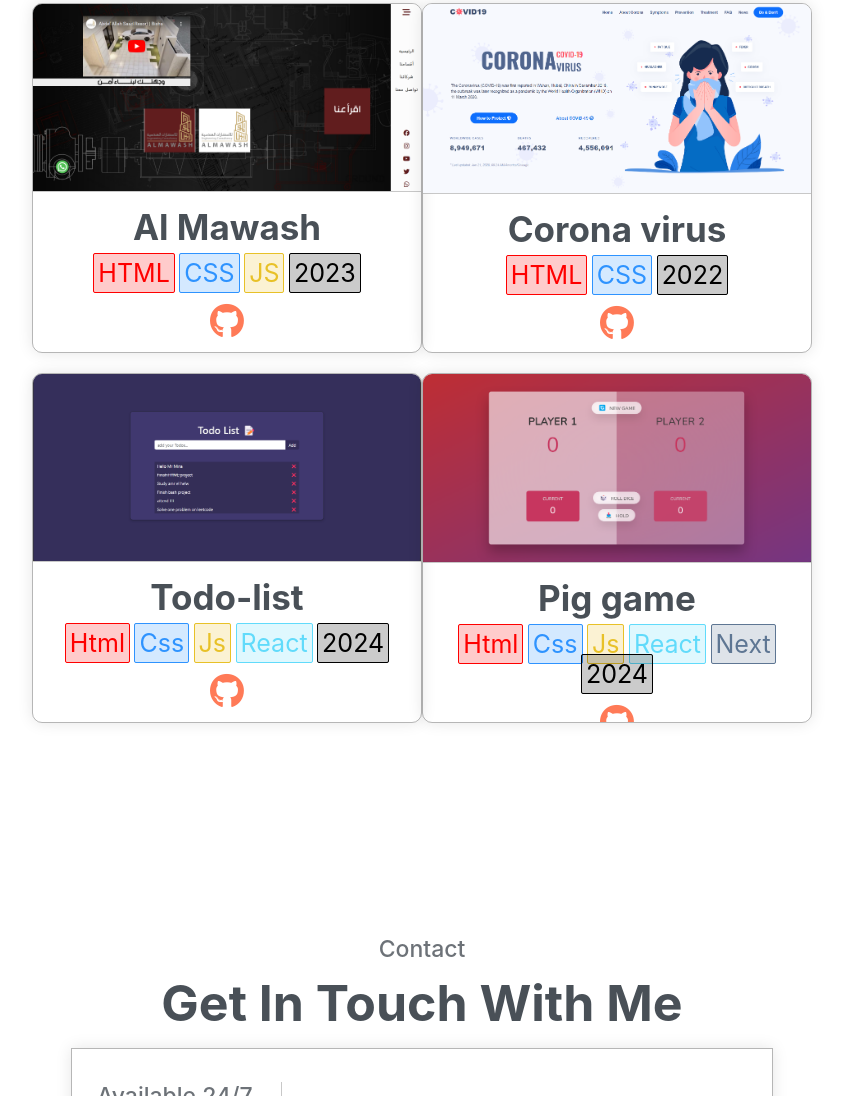
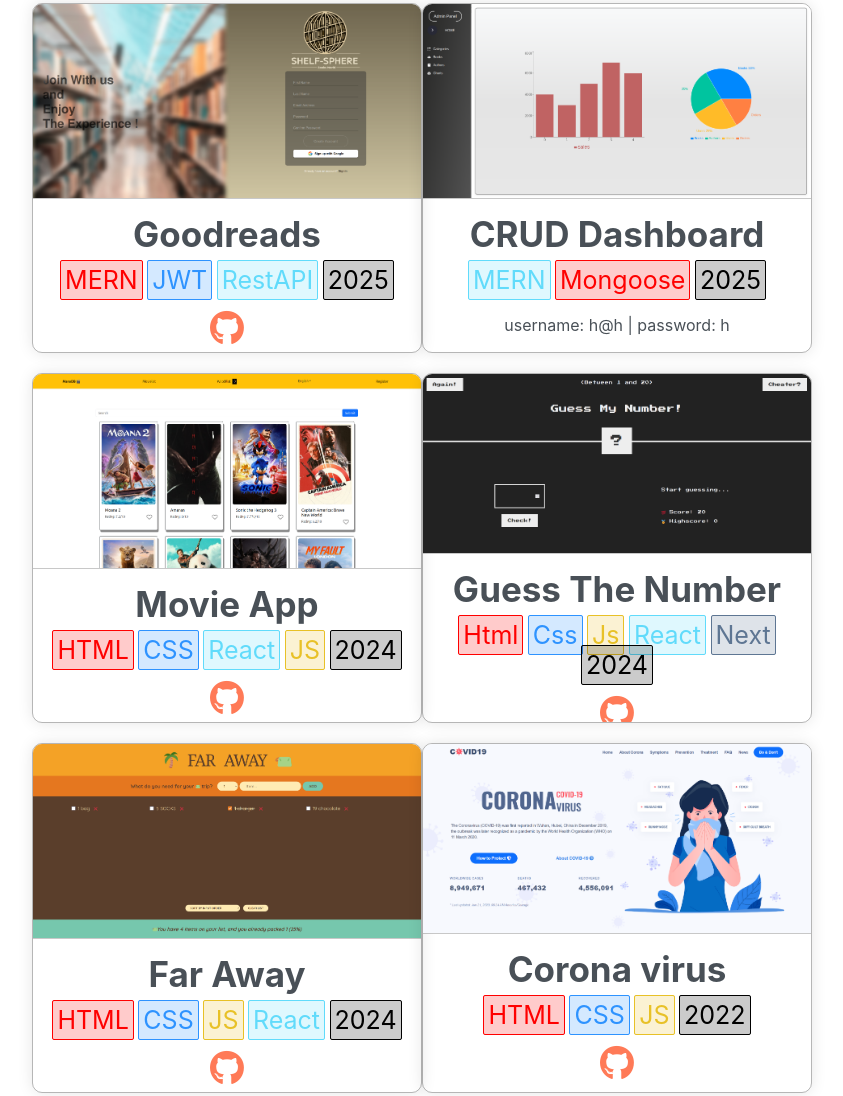
Before and after one commit to MaNn0/Portfolio, a plain HTML site: page index.html in a window 1280 px wide. Shown: the part 2533-3629 px from the top of the page, without its empty margins (218-1061 px from the left). Drawn offline with nearby package versions, Linux system fonts and the light colour scheme.

Commit message:
adding projects

```diff
--- a/index.html
+++ b/index.html
@@ -58,7 +58,8 @@
         </div>
         <hr>
         <section id="About">
-            <img class="animate__zoomIn animate__animated wow" src="WhatsApp Image 2024-02-11 at 23.58.14_7b688343-Photoroom.png-Photoroom (1).png"
+            <img class="animate__zoomIn animate__animated wow"
+                src="WhatsApp Image 2024-02-11 at 23.58.14_7b688343-Photoroom.png-Photoroom (1).png"
                 alt="Abdelrahman Ebeid">
             <div class="abouttxt animate__zoomIn animate__animated wow">
                 <h4 style="font-weight: 500; padding-top: 2px;">Abdelrahman Ebeid</h4>
@@ -89,19 +90,23 @@
                     apps, and SEO strategies.</p>
             </div>
             <div class="cards">
-                <div  class="card-body animate__flipInX animate__animated wow" data-wow-delay="0.3s" data-wow-duration="1.5s">
+                <div class="card-body animate__flipInX animate__animated wow" data-wow-delay="0.3s"
+                    data-wow-duration="1.5s">
                     <i class="fa-solid fa-laptop-code icon"></i>
                     <p class="subtitle">Front-end Development</p>
                 </div>
-                <div  class="card-body animate__flipInX animate__animated wow" data-wow-delay="0.3s" data-wow-duration="1.5s">
+                <div class="card-body animate__flipInX animate__animated wow" data-wow-delay="0.3s"
+                    data-wow-duration="1.5s">
                     <i class="fa-solid fa-server icon"></i>
                     <p class="subtitle">Back-end Development</p>
                 </div>
-                <div  class="card-body animate__flipInX animate__animated wow" data-wow-delay="0.3s" data-wow-duration="1.5s">
+                <div class="card-body animate__flipInX animate__animated wow" data-wow-delay="0.3s"
+                    data-wow-duration="1.5s">
                     <i class="fa-solid fa-database icon"></i>
                     <p class="subtitle">Database Administrator </p>
                 </div>
-                <div  class="card-body animate__flipInX animate__animated wow" data-wow-delay="0.3s" data-wow-duration="1.5s">
+                <div class="card-body animate__flipInX animate__animated wow" data-wow-delay="0.3s"
+                    data-wow-duration="1.5s">
                     <i class="fa-solid fa-gear icon"></i>
                     <p class="subtitle">RESTful API Integration</p>
                 </div>
@@ -111,38 +116,112 @@
             <h6 class="subtitle animate__fadeInUp animate__animated wow" style="font-weight: 500;">Portfolio</h6>
             <h2 class="animate__fadeInUp animate__animated wow" style="margin-bottom: 40px;">My Latest Work</h2>
             <div class="cards2">
-                <div class="card2-body animate__flipInY animate__animated wow"data-wow-delay="0.3s" data-wow-duration="1.5s">
-                    <a href="https://super-sprite-f73aed.netlify.app/" target="_blank">
-                        <img class="cardimg test" src="mawash.png" alt="elmawash">
+                <div class="card2-body animate__flipInY animate__animated wow data-wow-delay=" 0.3s"
+                    data-wow-duration="1.5s"">
+                <a href=" https://goodreads-app.vercel.app/" target="_blank"><img class="cardimg" src="Goodreads.png"
+                        alt="todo"></a>
+                    <h3>Goodreads</h3>
+                    <span class="spnh">MERN</span>
+                    <span class="spnc">JWT</span>
+                    <span class="spnr">RestAPI</span>
+                    <!-- <span class="spnj">Mongoose</span> -->
+                    <span class="spn">2025</span>
+                    <br>
+                    <a target="_blank" href="https://github.com/nadaahmed2001/Goodreads-App">
+                        <i class="fa-brands fa-github inneri" style="margin-top: 1rem;"></i>
                     </a>
-                    <h3>Al Mawash</h3>
+                </div>
+                <div class="card2-body animate__flipInY animate__animated wow data-wow-delay=" 0.3s"
+                    data-wow-duration="1.5s"">
+                    <a href=" https://goodreads-app.vercel.app/SalesChart" target="_blank"><img class="cardimg"
+                        src="Dashboard.png" alt="todo"></a>
+                    <h3>CRUD Dashboard</h3>
+                    <span class="spnr">MERN</span>
+                    <span class="spnh">Mongoose</span>
+                    <!-- <span class="spnc">Express</span> -->
+                    <!-- <span class="spnj">Mongoose</span> -->
+                    <span class="spn">2025</span>
+                    <br><br>
+                    <p>username: h@h | password: h</p>
+                </div>
+            </div>
+            <div class="cards2">
+                <!--  -->
+                <div class="card2-body animate__flipInY animate__animated wow" data-wow-delay="0.3s"
+                    data-wow-duration="1.5s">
+                    <a href="https://manobest22.netlify.app/" target="_blank">
+                        <img class="cardimg test" src="movie.png" alt="elmawash">
+                    </a>
+                    <h3>Movie App</h3>
                     <span class="spnh">HTML</span>
                     <span class="spnc">CSS</span>
+
+                    <span class="spnr">React</span>
+
                     <span class="spnj">JS</span>
-                    <span class="spn">2023</span>
+                    <span class="spn">2024</span>
                     <br>
                     <a target="_blank" href="https://github.com/MaNn0/mawash">
                         <i class="fa-brands fa-github inneri" style="margin-top: 1rem;"></i>
                     </a>
                 </div>
-                <div class="card2-body animate__flipInY animate__animated wow"data-wow-delay="0.3s" data-wow-duration="1.5s">
+
+                <div class="card2-body animate__flipInY animate__animated wow" data-wow-delay="0.3s"
+                    data-wow-duration="1.5s">
+                    <a href="https://mann0.github.io/Gusse-the-number/" target="_blank"><img class="cardimg"
+                            src="Guess.png" alt=""></a>
+                    <h3>Guess The Number</h3>
+                    <span class="spnh">Html</span>
+                    <span class="spnc">Css</span>
+                    <span class="spnj">Js</span>
+                    <span class="spnr">React</span>
+                    <span class="spnn">Next</span>
+                    <span class="spn">2024</span>
+                    <br>
+                    <a target="_blank" href="https://github.com/MaNn0/Gusse-the-number">
+                        <i class="fa-brands fa-github inneri" style="margin-top: 1rem;"></i>
+                    </a>
+                </div>
+            </div>
+            <div class="cards2">
+                <div class="card2-body animate__flipInY animate__animated wow" data-wow-delay="0.3s"
+                    data-wow-duration="1.5s">
+                    <a href="https://travel-trip2.netlify.app/" target="_blank">
+                        <img class="cardimg test" src="faraway.png" alt="elmawash">
+                    </a>
+                    <h3>Far Away</h3>
+                    <span class="spnh">HTML</span>
+                    <span class="spnc">CSS</span>
+                    <span class="spnj">JS</span>
+                    <span class="spnr">React</span>
+                    <span class="spn">2024</span>
+                    <br>
+                    <a target="_blank" href="https://github.com/MaNn0/Far-Away">
+                        <i class="fa-brands fa-github inneri" style="margin-top: 1rem;"></i>
+                    </a>
+                </div>
+                <div class="card2-body animate__flipInY animate__animated wow" data-wow-delay="0.3s"
+                    data-wow-duration="1.5s">
                     <a href="https://ornate-quokka-b79e15.netlify.app/" target="_blank">
                         <img class="cardimg" src="corona.png" alt="Corona">
                     </a>
                     <h3>Corona virus</h3>
                     <span class="spnh">HTML</span>
                     <span class="spnc">CSS</span>
+                    <span class="spnj">JS</span>
                     <span class="spn">2022</span>
                     <br>
                     <a target="_blank" href="https://github.com/MaNn0/COVID-19-Project">
                         <i class="fa-brands fa-github inneri" style="margin-top: 1rem;"></i>
                     </a>
                 </div>
+                <!--  -->
             </div>
             <div class="cards2">
-                <div class="card2-body animate__flipInY animate__animated wow data-wow-delay="0.3s" data-wow-duration="1.5s"">
-                    <a href="https://mann0.github.io/todo-list/" target="_blank"><img class="cardimg"
-                            src="todo.png" alt="todo"></a>
+                <div class="card2-body animate__flipInY animate__animated wow data-wow-delay=" 0.3s"
+                    data-wow-duration="1.5s"">
+                    <a href=" https://mann0.github.io/todo-list/" target="_blank"><img class="cardimg" src="todo.png"
+                        alt="todo"></a>
                     <h3>Todo-list</h3>
                     <span class="spnh">Html</span>
                     <span class="spnc">Css</span>
@@ -154,7 +233,8 @@
                         <i class="fa-brands fa-github inneri" style="margin-top: 1rem;"></i>
                     </a>
                 </div>
-                <div class="card2-body animate__flipInY animate__animated wow"data-wow-delay="0.3s" data-wow-duration="1.5s">
+                <div class="card2-body animate__flipInY animate__animated wow" data-wow-delay="0.3s"
+                    data-wow-duration="1.5s">
                     <a href="https://taupe-custard-f47662.netlify.app/" target="_blank"><img class="cardimg"
                             src="pig_game.png" alt=""></a>
                     <h3>Pig game</h3>
@@ -170,6 +250,23 @@
                     </a>
                 </div>
             </div>
+            <div class="cards2">
+                <div class="card2-body animate__flipInY animate__animated wow" data-wow-delay="0.3s"
+                    data-wow-duration="1.5s">
+                    <a href="https://super-sprite-f73aed.netlify.app/" target="_blank">
+                        <img class="cardimg test" src="Mawash.png" alt="elmawash">
+                    </a>
+                    <h3>Al Mawash</h3>
+                    <span class="spnh">HTML</span>
+                    <span class="spnc">CSS</span>
+                    <span class="spnj">JS</span>
+                    <span class="spn">2023</span>
+                    <br>
+                    <a target="_blank" href="https://github.com/MaNn0/mawash">
+                        <i class="fa-brands fa-github inneri" style="margin-top: 1rem;"></i>
+                    </a>
+                </div>
+            </div>
         </section>
         <section id="contact" class="animate__zoomIn animate__animated wow">
             <h6 class="subtitle" style="font-weight: 500;">Contact</h6>
@@ -178,10 +275,9 @@
                 <div class="formy">
                     <h6 class="subtitle" style="font-weight: 500;margin-bottom: 0;">Available 24/7</h6>
                     <h3 style="margin-bottom: 10px;">Get In Touch</h3>
-                    <form action="https://formspree.io/f/mkgnader"
-                    method="POST">
-                        <input placeholder="Name" type="text" name="name" >
-                        <input placeholder="Email" type="text" name="email" >
+                    <form action="https://formspree.io/f/mkgnader" method="POST">
+                        <input placeholder="Name" type="text" name="name">
+                        <input placeholder="Email" type="text" name="email">
                         <textarea placeholder="Message" name="message"></textarea>
                         <input class="b2" type="submit" value="Send" style="width: 100px;">
                     </form>
@@ -194,6 +290,7 @@
                                 <a class="anc" href="https://maps.app.goo.gl/iiEjvRmCEWnKkQ1a7">
                                     <p class="subtitle">UAE,Dubai - Sports city</p>
                                 </a>
+                                <p class="subtitle">Egypt - Giza</p>
                         </div>
                     </div>
                     <div class="icona" style="display: flex;">
```
Also changed, not shown: Dashboard.png (added), Goodreads.png (added), Guess.png (added), Mawash.png (added), faraway.png (added), movie.png (added). Lines whose indentation alone changed are shown as unchanged.
